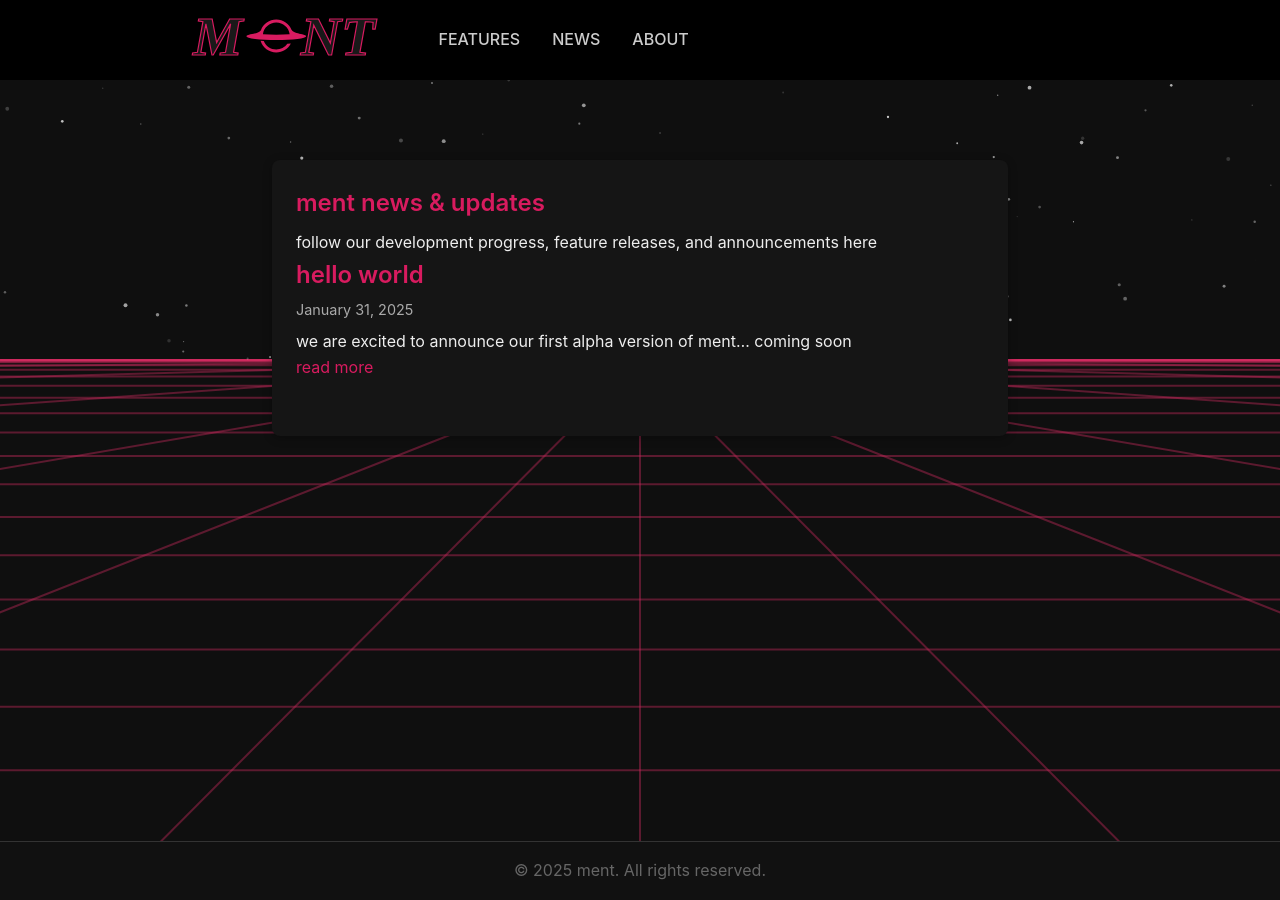
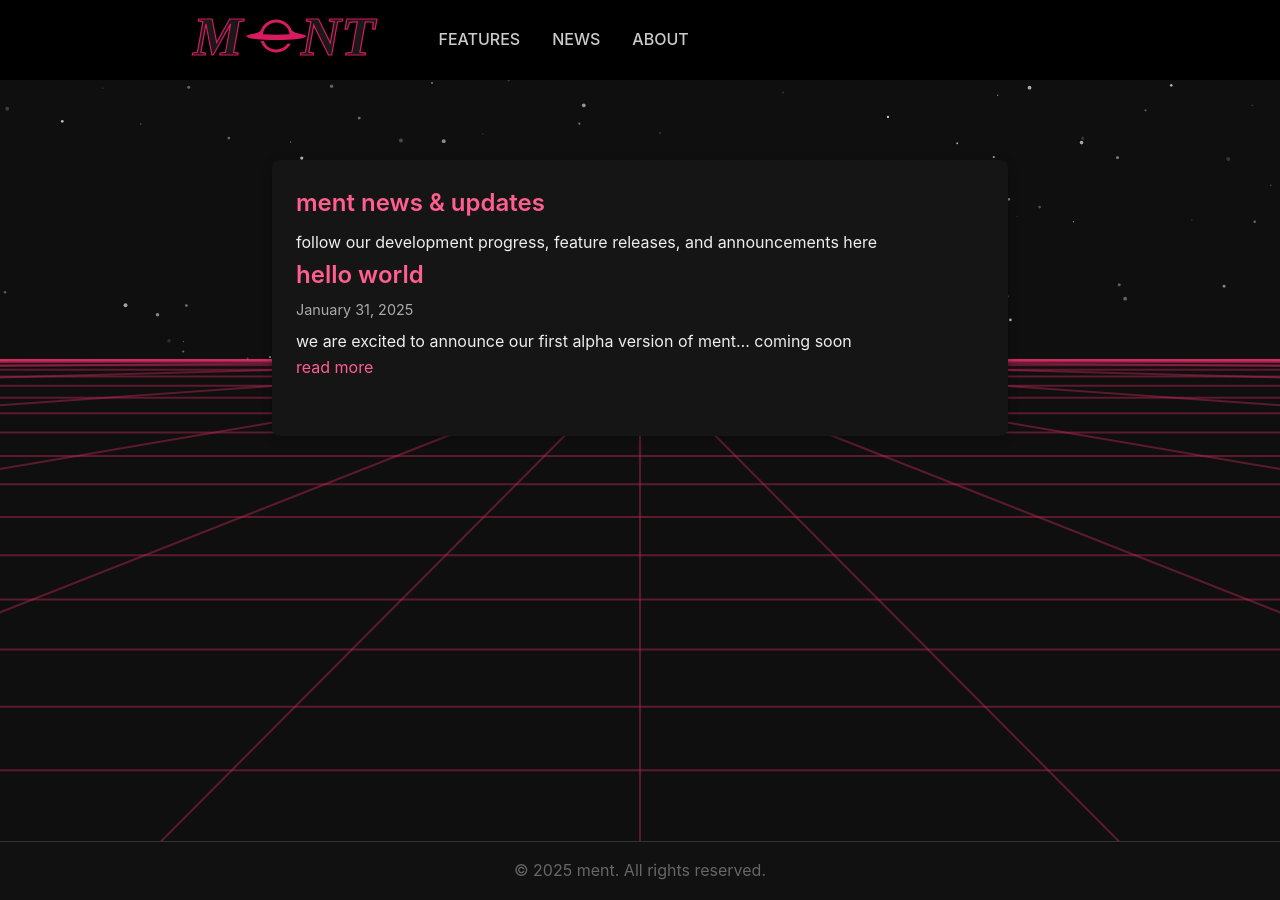
Before and after one commit to SpencerOs/ment.tools, a Jekyll site: the page built from news.html, in a window 1280 px wide. Built offline with Jekyll 4.4.1, drawn with Linux system fonts in a browser that asks for light colours.

Commit message:
Improve accessibility

```diff
--- a/_layouts/default.html
+++ b/_layouts/default.html
@@ -9,6 +9,7 @@
     <link href="{{ '/css/style.css' | relative_url }}" rel="stylesheet" />
 </head>
 <body>
+    <a href="#main-content" class="skip-link">Skip to content</a>
     <canvas id="grid-canvas"></canvas>
     <img id="singularity" src="{{ '/images/logo.svg' | relative_url }}" alt="Singularity" />
     <canvas id="stars-canvas"></canvas>
@@ -26,7 +27,7 @@
         </div>
     </nav>
 
-    <main class="main-content">
+    <main id="main-content" class="main-content">
         {{ content }}
     </main>
 
--- a/css/style.css
+++ b/css/style.css
@@ -25,19 +25,43 @@
     opacity: 0;
     animation: fadein 0.6s forwards ease-in;
   }
+
+  .skip-link {
+    position: absolute;
+    left: -999px;
+    top: auto;
+    width: 1px;
+    height: 1px;
+    overflow: hidden;
+  }
+  .skip-link:focus {
+    left: 0;
+    top: 0;
+    width: auto;
+    height: auto;
+    padding: 1rem;
+    background: #000;
+    color: #fff;
+    z-index: 1000;
+  }
   @keyframes fadein {
     to { opacity: 1; }
   }
 
   /* Links / Buttons */
   a {
-    color: #d81b5f;
+    color: #ff5e8e;
     text-decoration: none;
     transition: color 0.2s ease;
   }
 
   a:hover {
     text-decoration: underline;
+  }
+
+  a:focus {
+    outline: 2px solid #fff;
+    outline-offset: 2px;
   }
 
   ul {
@@ -73,7 +97,7 @@
     font-weight: 500;
   }
   .nav .nav-inner a:hover {
-    color: #d81b5f;
+    color: #ff5e8e;
   }
 
   /* Main Content Wrapper */
@@ -97,7 +121,7 @@
 
   /* Headings */
   h1, h2, h3, h4 {
-    color: #d81b5f; /* accent color for headings if you want */
+    color: #ff5e8e; /* accent color for headings */
     margin-bottom: 0.5rem;
     font-family: inherit;
     font-weight: 600;
@@ -116,7 +140,7 @@
     font-weight: 600;
     white-space: nowrap;
     width: fit-content;
-    border-right: 1px solid #d81b5f; /* caret look */
+    border-right: 1px solid #ff5e8e; /* caret look */
     padding-right: 0.2em;
   }
 
--- a/index.html
+++ b/index.html
@@ -6,7 +6,7 @@ title: "home"
 <div class="container">
   <!-- Hero Section -->
   <section class="hero" style="margin: 2rem 0;">
-    <h1 id="typed"></h1>
+    <h1 id="typed" aria-live="polite"></h1>
     <p style="margin-top: 1rem;">
       <strong>ment</strong> is a local llm chat application designed for apple devices.
       privacy, offline usage, and endless customization—right on your machine
@@ -28,6 +28,7 @@ title: "home"
         loop
         style="max-width: 100%; border-radius: 8px;">
         <source src="{{ '/videos/mars_atmosphere.mp4' | relative_url }}" type="video/mp4">
+        <track kind="captions" src="{{ '/videos/mars_atmosphere.vtt' | relative_url }}" srclang="en" label="English" />
         your browswer does not support the video tag
       </video>
     </div>
```
Also changed, not shown: 1 other file.
